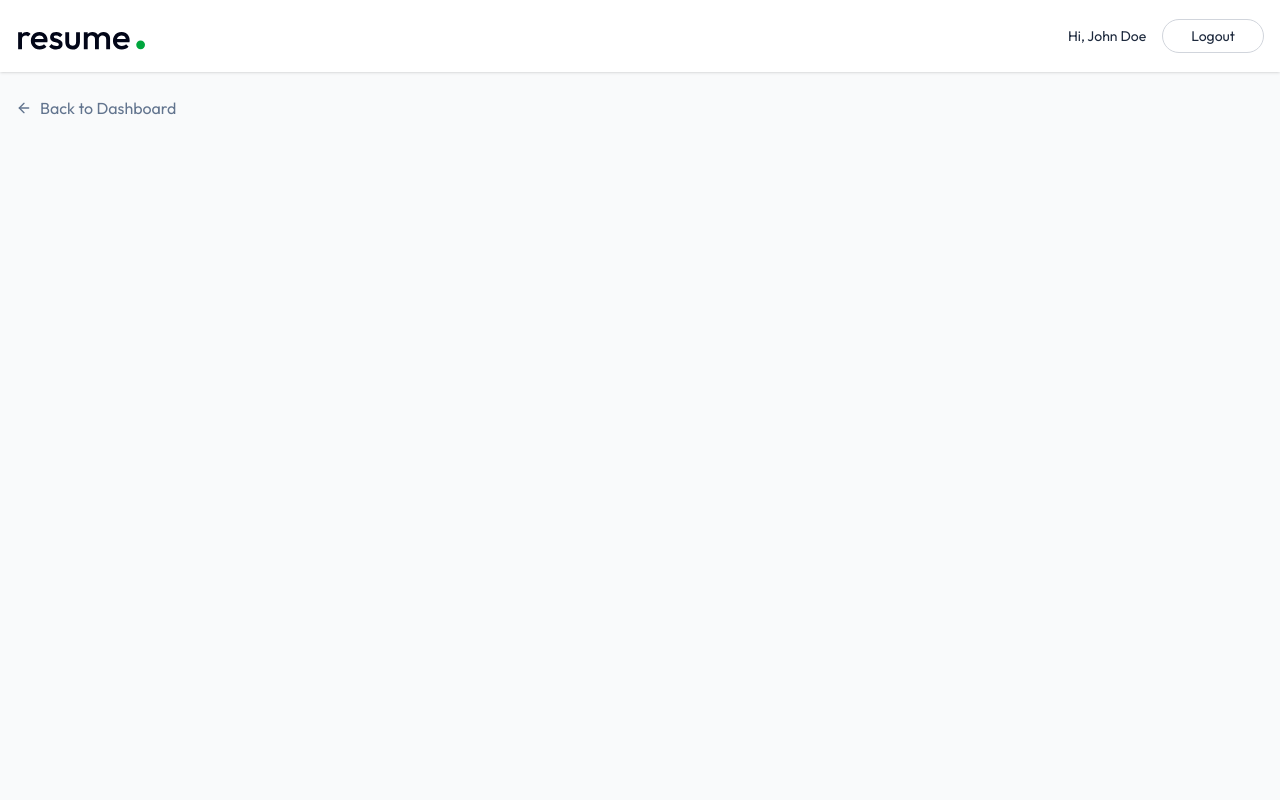
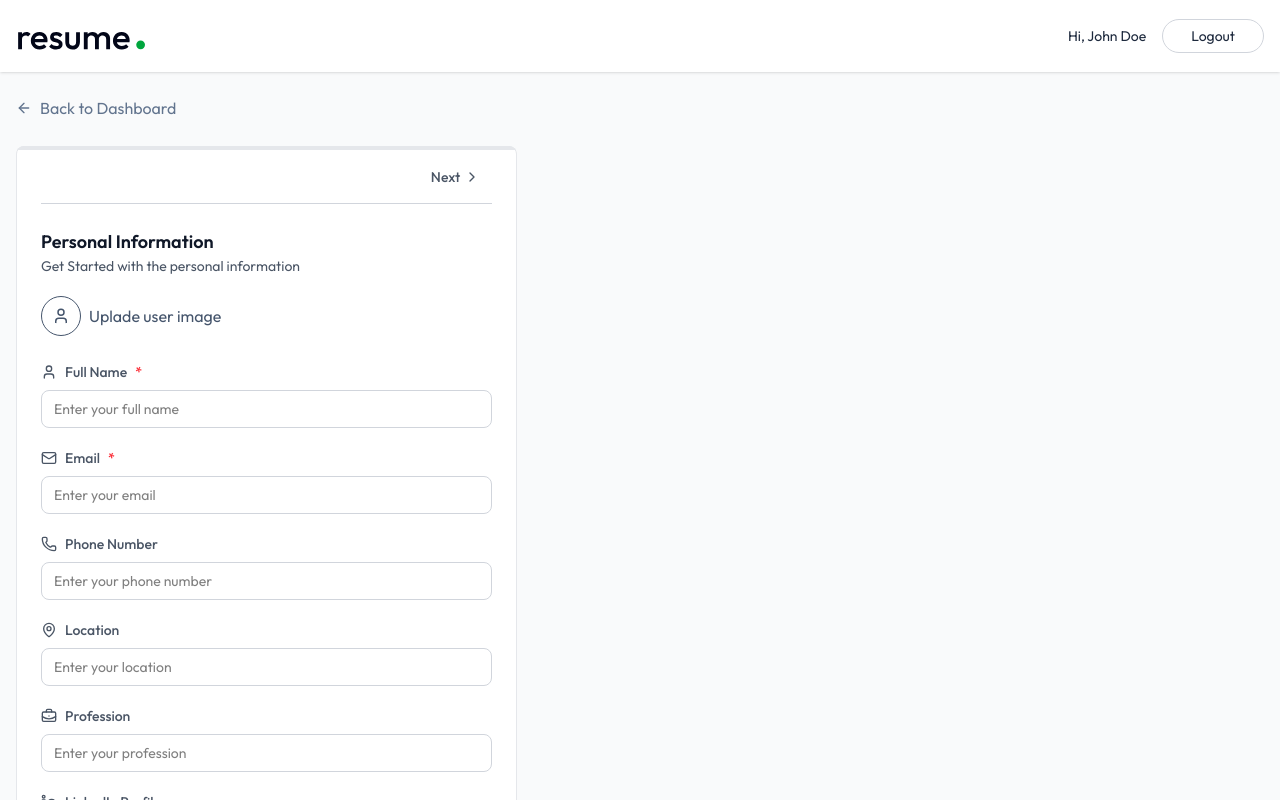
Before and after one commit to Soumyasvr/resume-building, a React (Vite) app in the folder frontend/: page /app/builder/1 in a window 1280 px wide. Shown: the top 800 px of the page. Built offline with nearby package versions, Linux system fonts and the light colour scheme.

Commit message:
Add PersonalInfoForm component and enhance ResumeBuilder with section navigation

```diff
--- /dev/null
+++ b/frontend/src/components/PersonalInfoForm.jsx
@@ -0,0 +1,84 @@
+import { BriefcaseBusiness, Globe, Linkedin, Mail, MapPin, Phone, User } from 'lucide-react'
+import React from 'react'
+
+const PersonalInfoForm = ({data, onChange, removeBackground, setRemoveBackground}) => {
+
+    const handleChange = (filed, value) => {
+        onChange({...data, [filed]: value})
+    }
+
+    const fields = [
+        {key: "full_name", label: "Full Name", type: "text", icon: User, required: true},
+        {key: "email", label: "Email", type: "email", icon: Mail, required: true},
+        {key: "phone", label: "Phone Number", type: "tel", icon: Phone},
+        {key: "location", label: "Location", type: "text", icon: MapPin},
+        {key: "profession", label: "Profession", type: "text", icon: BriefcaseBusiness},
+        {key: "linkedin", label: "LinkedIn Profile", type: "url", icon: Linkedin, },
+        {key: "website", label: "Personal Website", type: "url", icon: Globe, }
+    ]
+
+    return (
+    <div>
+      <h3 className="text-lg font-semibold text-gray-900">Personal Information</h3>
+      <p className="text-gray-600 text-sm">Get Started with the personal information</p>
+        <div className='flex items-center gap-2'>
+            <label>
+                {data.image ? (
+                    <img src={typeof data.image ==='string' ? data.image: URL.createObjectURL(data.image)} alt="" className="w-16 h-16 rounded-full object-cover
+                    mt-5 ring ring-slate-300 hover:opacity-80" />
+                ): (
+                    <div className='inline-flex items-center gap-2 mt-5 text-slate-600
+                    hover:text-slate-700 cursor-pointer'>
+                        <User className='size-10 p-2.5 border rounded-full'/>
+                        Uplade user image
+                    </div>
+                )}
+                <input type="file" accept="image/jpeg,image/png" className="hidden" onChange={(e) => handleChange('image', e.target.files[0])}/>
+            </label>
+            {typeof data.image === 'object' && (
+                <div className='flex flex-col gap-1 pl-4 text-sm'>
+                    <p>Remove Background</p>
+                    <label className='relative inline-flex items-center cursor-pointer
+                    text-gray-900 gap-3'>
+                        <input type="checkbox" className='sr-only peer'
+                        checked={removeBackground}
+                        onChange={(e) => setRemoveBackground(prev => !prev)}/>
+                        <div className='w-9 h-5 bg-slate-300 rounded-full peer peer-checked:bg-green-600
+                        transition-colors duration-200'>
+
+                        </div>
+                        <span className='dot absolute left-1 top-1 w-3 h-3 bg-white rounded-full
+                        transition-transform duration-200 ease-in-out peer-checked:translate-x-4'>
+
+                        </span>
+                    </label>
+                </div>
+            )}
+        </div>
+
+            {fields.map((field)=>{
+                const Icon = field.icon;
+                return (
+                    <div key={field.key} className='space-y-1 mt-5'>
+                        <label className='flex items-center gap-2 text-sm font-medium
+                        text-gray-600'>
+                            <Icon className='size-4'/>
+                            {field.label}
+                            {field.required && (
+                                <span className="text-red-500">*</span>)}
+                        </label>
+                        <input type={field.type} value={data[field.key] || ""}
+                        onChange={(e) => handleChange(field.key, e.target.value)}
+                        className="w-full px-3 py-2 border border-gray-300
+                        rounded-lg focus:ring focus:ring-blue-500 focus:border-blue-500
+                        outline-none transition-colors text-sm mt-1"
+                        placeholder={`Enter your ${field.label.toLowerCase()}`} required={field.required}/>
+                    </div>
+                )
+            })}
+
+    </div>
+  )
+}
+
+export default PersonalInfoForm
--- a/frontend/src/pages/ResumeBuilder.jsx
+++ b/frontend/src/pages/ResumeBuilder.jsx
@@ -1,7 +1,8 @@
 import React, { useEffect, useState } from 'react'
 import { useParams, Link } from 'react-router-dom';
 import { dummyResumeData } from '../assets/assets';
-import { ArrowLeftIcon } from 'lucide-react';
+import { ArrowLeftIcon, Briefcase, ChevronLeft, ChevronRight, FileText, FolderIcon, GraduationCap, Sparkle, User } from 'lucide-react';
+import PersonalInfoForm from '../components/PersonalInfoForm';
 
 const ResumeBuilder = () => {
 
@@ -30,6 +31,20 @@
     }
   }
 
+  const [activeSectionIndex, setActiveSectionIndex] = useState(0);
+  const [removeBackground, setRemoveBackground] = useState(false);
+
+  const sections = [
+    {id: "personal", name: "Personal Info", icon: User},
+    {id: "summary", name: "Summary", icon: FileText},
+    {id: "experience", name: "Experience", icon: Briefcase},
+    {id: "education", name: "Education", icon: GraduationCap},
+    {id: "skills", name: "Skills", icon: Sparkle},
+    {id: "projects", name: "Projects", icon: FolderIcon},
+  ]
+
+  const activeSection = sections[activeSectionIndex];
+
   useEffect(() => {
     loadExistingResume()
   },[])
@@ -41,6 +56,55 @@
         <ArrowLeftIcon className='size-4'/> Back to Dashboard
        </Link>
       </div>
+      <div  className='max-w-7xl mx-auto px-4 pb-8'>
+        <div className='grid lg:grid-cols-12 gap-8'>
+          {/* left panel -forms */}
+          <div className='relative lg:col-span-5 rounded-lg overflow-hidden'>
+            <div className='bg-white rounded-lg shadow-sm border border-gray-200 p-6 pt-1'>
+              {/* progress bar using activeSectionIndex */}
+              <hr className='absolute top-0 left-0 right-0 border-2 border-gray-200'/>
+              <hr style={{width:`${activeSectionIndex*100 / (sections.length -1)}%`}} className='absolute top-0 left-0 h-1 bg-gradient-to-r from-green-500 to green-600 border-none transition-all duration-2000'/>
+
+              {/* Section Naviagtion */}
+                <div className='flex justify-between items-center mb-6 border-b border-gray-300 py-1'>
+                  <div></div>
+                  <div className='flex items-center'>
+                    {activeSectionIndex !== 0 &&(
+                      <button className='flex items-center gap-1 p-3 rounded-lg text-sm font-medium text-gray-600 hover:bg-gray-50
+                      transaition-all' disabled={activeSectionIndex === 0} onClick={() => setActiveSectionIndex((prev) => Math.max(prev -1, 0))}>
+                        <ChevronLeft className='size-4'/> Previous
+                      </button>
+                    )}
+
+                    <button className={`flex items-center gap-1 p-3 rounded-lg text-sm font-medium text-gray-600
+                      hover:bg-gray-50 transition-all ${activeSectionIndex === sections.length - 1 ? 'opacity-50 cursor-not-allowed' : ''}`} disabled={activeSectionIndex === sections.length - 1} onClick={() => setActiveSectionIndex((prev) => Math.min(prev + 1, sections.length - 1))}>
+                        Next <ChevronRight className='size-4'/>
+                      </button>
+
+                  </div>
+
+                </div>
+                {/* Form content */}
+                <div className='space-y-6'>
+                  {activeSection.id === "personal" && (
+                    <PersonalInfoForm
+                    data={resumeData.personal_info}
+                    onChange={(data) => setResumeData(prev => ({...prev, personal_info: data}))}
+                    removeBackground={removeBackground}
+                    setRemoveBackground={setRemoveBackground}/>
+                  )}
+
+                </div>
+            </div>
+          </div>
+          {/* Right panel - preview */}
+          <div>
+
+
+        </div>
+      </div>
+
+    </div>
     </div>
   )
 }
```
